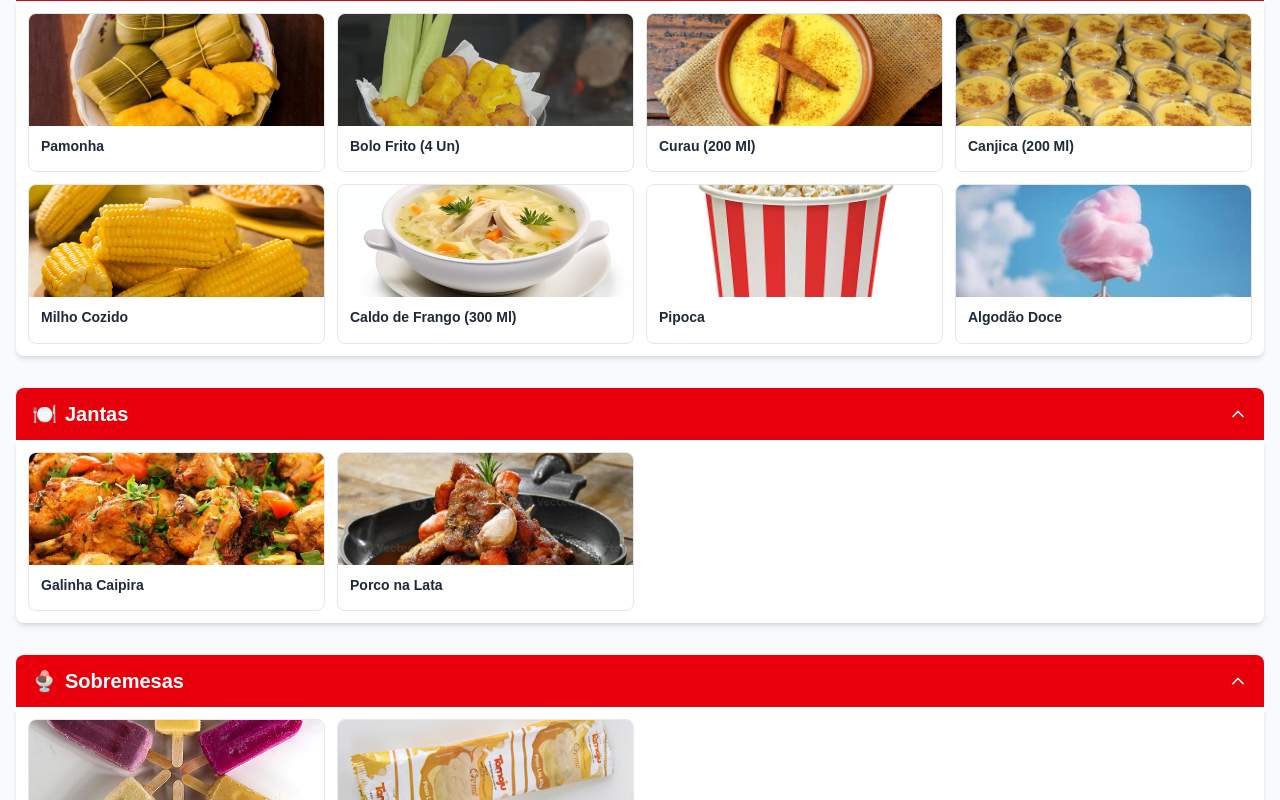
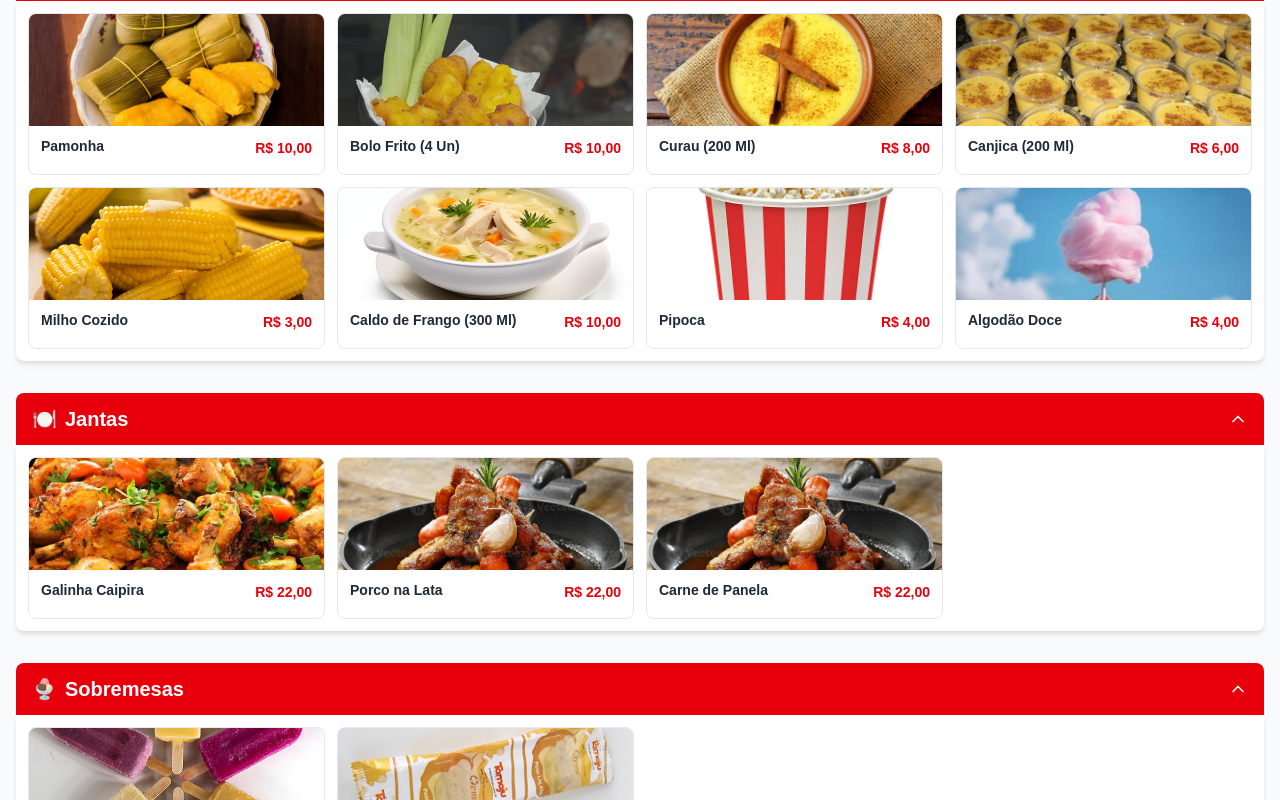
Before and after one commit to soualexandre/cardapio, a Next.js app in the folder code/: page / in a window 1280 px wide. Shown: the part 440-1240 px from the top of the page. Built offline with nearby package versions, Linux system fonts and the light colour scheme.

Commit message:
fix_change_touro_panlela

```diff
--- a/code/app/page.tsx
+++ b/code/app/page.tsx
@@ -41,6 +41,7 @@ const categorias: Categoria[] = [
     itens: [
       { id: 9, nome: 'Galinha Caipira', descricao: '', preco: 'R$ 22,00', imagem: '/caipira.jpg' },
       { id: 10, nome: 'Porco na Lata', descricao: '', preco: 'R$ 22,00', imagem: '/lata.jpg' },
+      { id: 10, nome: 'Carne de Panela', descricao: '', preco: 'R$ 22,00', imagem: '/lata.jpg' },
     ]
   },
   {
@@ -74,7 +75,7 @@ const categorias: Categoria[] = [
       { id: 21, nome: 'Pescaria', descricao: '', preco: 'R$ 5,00', imagem: '/pesca.jpg' },
       { id: 22, nome: 'Gira a Sorte', descricao: '', preco: 'R$ 5,00', imagem: '/sorte.jpeg' },
       { id: 23, nome: 'Brinquedos Infláveis', descricao: '', preco: 'R$ 5,00', imagem: '/inflavel.png' },
-      { id: 24, nome: 'Touro Mecânico', descricao: '', preco: 'R$ 6,00', imagem: '/touro.jpg' }
+      { id: 24, nome: 'Touro Mecânico', descricao: '', preco: 'R$ 8,00', imagem: '/touro.jpg' }
     ]
   }
 ];
@@ -237,7 +238,7 @@ export default function Cardapio() {
                         <div className="p-3">
                           <div className="flex justify-between items-start">
                             <h3 className="text-sm font-bold text-gray-800 leading-tight">{item.nome}</h3>
-                            {/* <span className="text-sm font-bold text-red-600 ml-1">{item.preco}</span> */}
+                            <span className="text-sm font-bold text-red-600 ml-1">{item.preco}</span>
                           </div>
                           <p className="text-xs text-gray-600 mt-1 line-clamp-2">{item.descricao}</p>
                         </div>
```
Also changed, not shown: code/public/panela.jpg (added).
